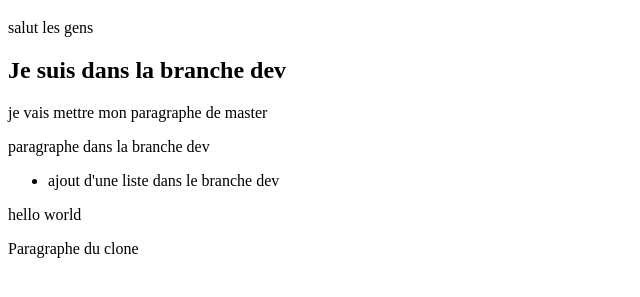
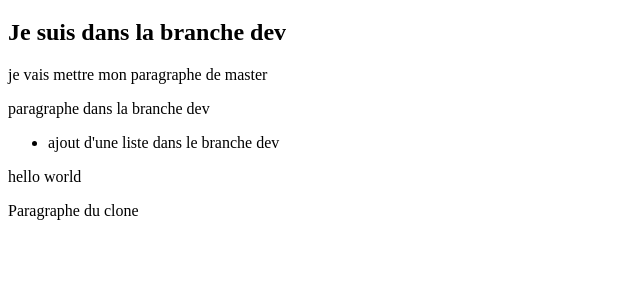
Before and after one commit to raveloherisoa/test, a plain HTML site: page index.html in a window 1280 px wide. Shown: the part 61-358 px from the top of the page, without its empty margins (0-640 px from the left). Drawn offline with Linux system fonts and the light colour scheme.

Commit message:
suppression de salut les gens

```diff
--- a/index.html
+++ b/index.html
@@ -6,7 +6,7 @@
 </head>
 <body>
 	<h1>Je suis dans mon projet à distance</h1>
-	salut les gens
+
 	<h2>Je suis dans la branche dev</h2>
 	<p>je vais mettre mon paragraphe de master</p>
 	<div>
```
